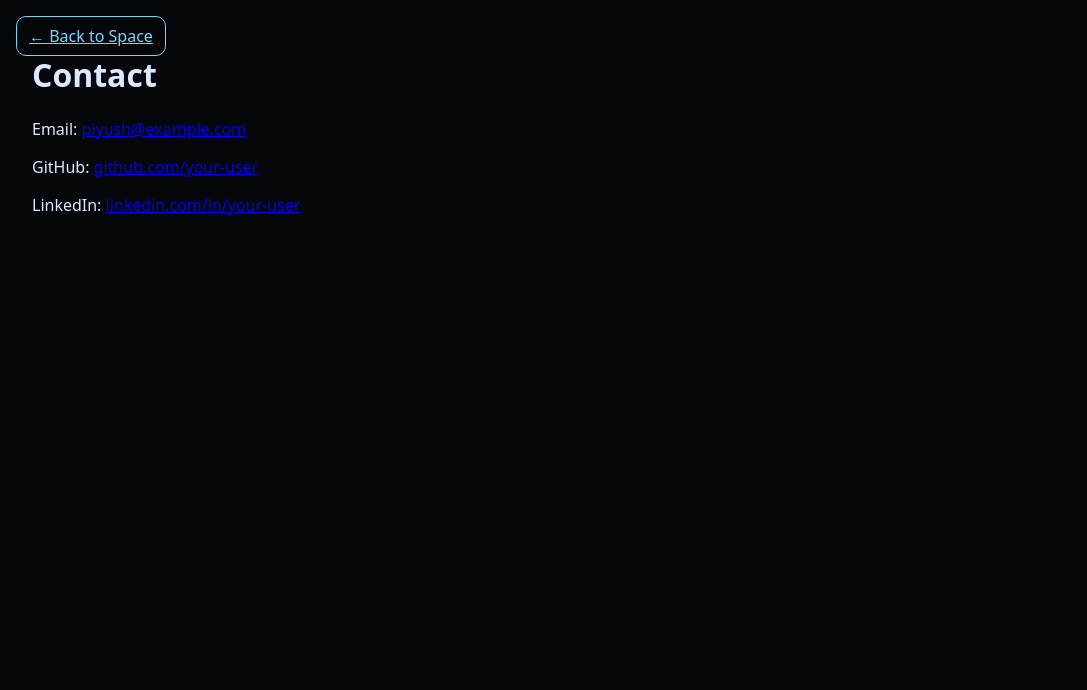
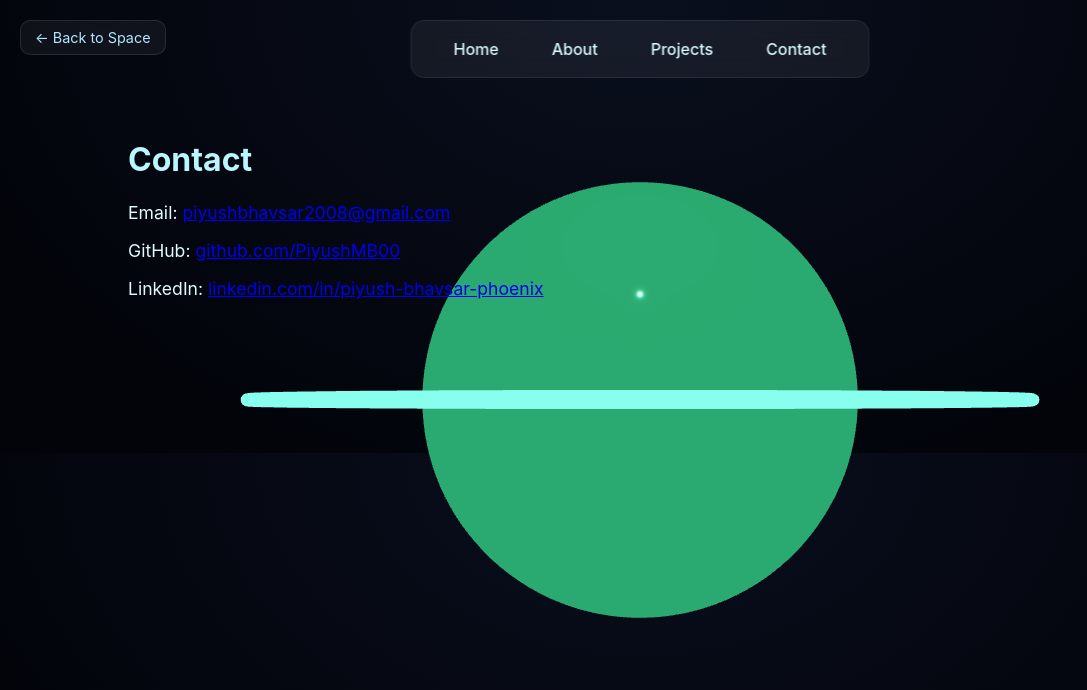
Before and after one commit to PiyushMB00/Latest-Portfolio, a plain HTML site: page contact.html in a window 1280 px wide. Shown: the whole page, without its empty margins (0-1087 px from the left). Drawn offline with nearby package versions, Linux system fonts and the light colour scheme.

Commit message:
pages added

```diff
--- a/contact.html
+++ b/contact.html
@@ -1,17 +1,37 @@
-<!doctype html>
+<!DOCTYPE html>
 <html lang="en">
 <head>
-  <meta charset="utf-8" />
-  <meta name="viewport" content="width=device-width, initial-scale=1" />
-  <title>Contact · Piyush</title>
-  <link rel="stylesheet" href="style.css" />
-  <style>body{overflow:auto;padding:32px}.back{position:fixed;top:16px;left:16px;border:1px solid #7dd3fc;border-radius:10px;padding:8px 12px;color:#7dd3fc}</style>
+  <meta charset="UTF-8">
+  <title>Piyush • Contact</title>
+  <link rel="stylesheet" href="page.css">
 </head>
 <body>
-  <a class="back" href="index.html">← Back to Space</a>
+
+<a href="index.html" class="back-btn">← Back to Space</a>
+
+<nav class="navbar">
+  <a href="home.html">Home</a>
+  <a href="about.html">About</a>
+  <a href="projects.html">Projects</a>
+  <a href="contact.html">Contact</a>
+</nav>
+
+<div id="three"></div>
+
+<div class="page">
   <h1>Contact</h1>
-  <p>Email: <a href="mailto:piyush@example.com">piyush@example.com</a></p>
-  <p>GitHub: <a href="https://github.com/your-user" target="_blank" rel="noreferrer">github.com/your-user</a></p>
-  <p>LinkedIn: <a href="https://linkedin.com/in/your-user" target="_blank" rel="noreferrer">linkedin.com/in/your-user</a></p>
+
+  <p>Email: <a href="mailto:piyushbhavsar2008@gmail.com">piyushbhavsar2008@gmail.com</a></p>
+
+  <p>GitHub: <a href="https://github.com/PiyushMB00" target="_blank">github.com/PiyushMB00</a></p>
+
+  <p>LinkedIn:
+    <a href="https://www.linkedin.com/in/piyush-bhavsar-phoenix" target="_blank">
+      linkedin.com/in/piyush-bhavsar-phoenix
+    </a>
+  </p>
+</div>
+
+<script type="module" src="js/contact.js"></script>
 </body>
 </html>
--- /dev/null
+++ b/js/contact.js
@@ -0,0 +1,39 @@
+import * as THREE from '../vendor/three/three.module.js';
+
+const scene = new THREE.Scene();
+const cam = new THREE.PerspectiveCamera(55, innerWidth/innerHeight, 0.1, 1000);
+cam.position.z = 22;
+
+const renderer = new THREE.WebGLRenderer({ antialias:true, alpha:true });
+renderer.setSize(innerWidth, innerHeight);
+document.getElementById("three").appendChild(renderer.domElement);
+
+const sphere = new THREE.Mesh(
+  new THREE.SphereGeometry(6, 64, 64),
+  new THREE.MeshStandardMaterial({
+    color:0x77ffcc,
+    roughness:0.1,
+    metalness:0.4,
+    emissive:0x44ffaa,
+    emissiveIntensity:0.4
+  })
+);
+scene.add(sphere);
+
+const rim = new THREE.Mesh(
+  new THREE.TorusGeometry(10,0.15, 16, 100),
+  new THREE.MeshBasicMaterial({ color:0x88ffee })
+);
+rim.rotation.x = 1.57;
+scene.add(rim);
+
+const light = new THREE.PointLight(0xffffff, 1.5);
+light.position.set(0,8,10);
+scene.add(light);
+
+function animate(){
+  sphere.rotation.y += 0.003;
+  renderer.render(scene, cam);
+  requestAnimationFrame(animate);
+}
+animate();
--- /dev/null
+++ b/page.css
@@ -0,0 +1,92 @@
+/* ---------------- GLOBAL ---------------- */
+
+body {
+  margin: 0;
+  padding: 0;
+  font-family: 'Inter', sans-serif;
+  background: radial-gradient(ellipse at top, #0a0f1e 0%, #02040a 80%);
+  color: #dffcff;
+  overflow-x: hidden;
+}
+
+h1, h2 {
+  margin: 0 0 20px;
+  font-weight: 700;
+  color: #b9f6ff;
+}
+
+p {
+  margin: 0 0 10px;
+  font-size: 1.1rem;
+  line-height: 1.6;
+}
+
+/* ---------------- NAVBAR ---------------- */
+
+.navbar {
+  position: fixed;
+  top: 20px;
+  left: 50%;
+  transform: translateX(-50%);
+  display: flex;
+  gap: 25px;
+  padding: 12px 28px;
+  background: rgba(255, 255, 255, 0.06);
+  backdrop-filter: blur(12px);
+  border: 1px solid rgba(255, 255, 255, 0.08);
+  border-radius: 14px;
+  z-index: 1000;
+}
+
+.navbar a {
+  text-decoration: none;
+  color: #d9faff;
+  font-weight: 500;
+  padding: 6px 14px;
+  border-radius: 10px;
+  transition: 0.25s;
+}
+
+.navbar a:hover {
+  background: rgba(0, 255, 255, 0.15);
+  box-shadow: 0 0 12px #00eaff90;
+}
+
+/* Back to Space button */
+
+.back-btn {
+  position: fixed;
+  top: 20px;
+  left: 20px;
+  padding: 8px 14px;
+  color: #aee7ff;
+  background: rgba(255,255,255,0.05);
+  border: 1px solid rgba(255,255,255,0.1);
+  backdrop-filter: blur(6px);
+  border-radius: 10px;
+  text-decoration: none;
+  font-size: 0.9rem;
+  transition: 0.25s;
+}
+
+.back-btn:hover {
+  background: rgba(0,255,255,0.18);
+  color: #ffffff;
+}
+
+/* ---------------- PAGE CONTENT ---------------- */
+
+.page {
+  padding: 140px 10%;
+}
+
+/* ---------------- 3D Canvas ---------------- */
+
+#three {
+  position: absolute;
+  top: 0;
+  left: 0;
+  width: 100%;
+  height: 100%;
+  z-index: -1;
+}
```
Also changed, not shown: about.html (+22 -8 lines), home.html (+22 -13 lines), js/about.js (added, +22 -0 lines), js/base.js (added, +42 -0 lines), js/home.js (added, +22 -0 lines), js/projects.js (added, +32 -0 lines), page.js (added, +17 -0 lines), projects.html (+23 -13 lines), script.js (+4 -4 lines), style.css (line endings or trailing spaces).
